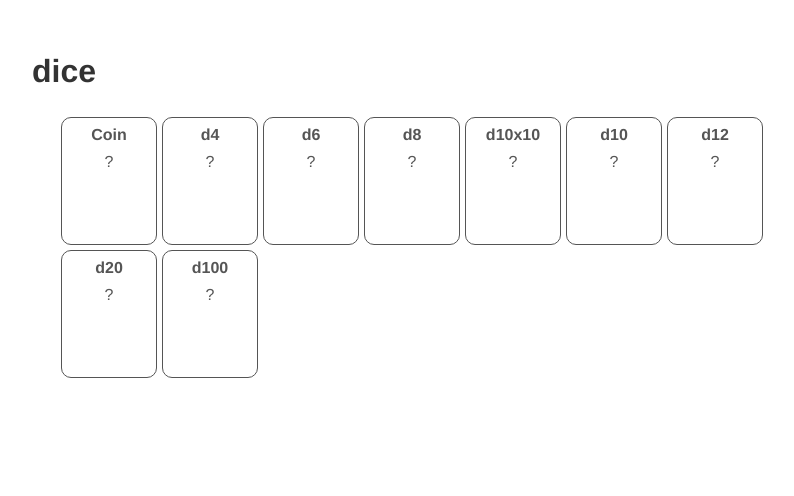
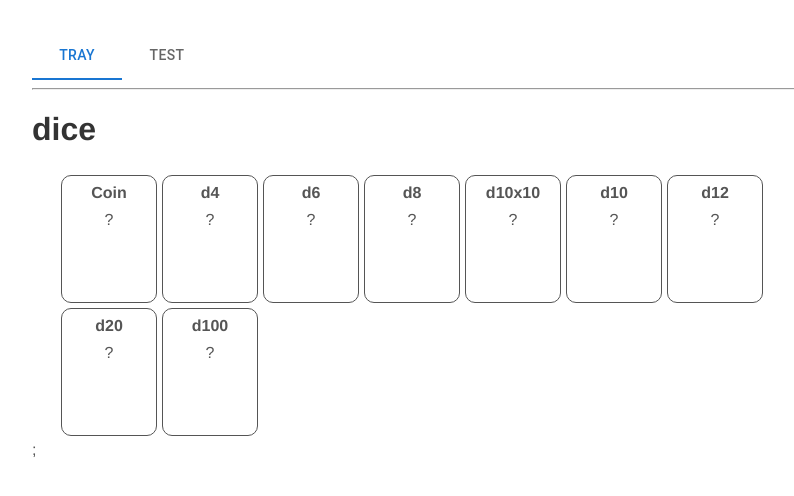
Before and after one commit to rsmyly/dice, a React (Create React App) app: page / in a window 1280 px wide. Shown: the top 496 px of the page, without its empty margins (224-1018 px from the left). Built offline with nearby package versions, Linux system fonts and the light colour scheme.

Commit message:
add basics for tabbed navigation

```diff
--- a/src/App.tsx
+++ b/src/App.tsx
@@ -1,13 +1,25 @@
+import NavContainer from "components/NavContainer.tsx";
 import "./App.css";
 import DiceTray from "./components/DiceTray";
 
+const tabs = [
+  {
+    name: "tray",
+    content: (
+      <>
+        <h1>dice</h1>
+        <DiceTray></DiceTray>
+      </>
+    ),
+  },
+  {
+    name: "test",
+    content: <div>hello world</div>,
+  },
+];
+
 function App() {
-  return (
-    <>
-      <h1>dice</h1>
-      <DiceTray></DiceTray>
-    </>
-  );
+  return <NavContainer tabs={tabs} />;
 }
 
 export default App;
--- /dev/null
+++ b/src/components/NavContainer.tsx/NavContainer.tsx
@@ -0,0 +1,50 @@
+import { Tab, Tabs } from "@mui/material";
+import { useState } from "react";
+
+type NavContainerTabConfig = {
+  name: string;
+  content: React.ReactNode;
+};
+
+type NavContainerProps = {
+  tabs: NavContainerTabConfig[];
+};
+
+const NavContainer = ({ tabs }: NavContainerProps) => {
+  const [currentTabName, setCurrentTabName] = useState(tabs[0].name);
+
+  const handleTabChange = (
+    event: React.SyntheticEvent<Element, Event>,
+    value: string
+  ) => {
+    setCurrentTabName(value);
+  };
+
+  return (
+    <>
+      <Tabs
+        value={currentTabName}
+        onChange={handleTabChange}
+        variant="scrollable"
+        scrollButtons="auto"
+        aria-label="scrollable auto tabs example"
+      >
+        {tabs.map(({ name }) => (
+          <Tab label={name} key={name} value={name} />
+        ))}
+      </Tabs>
+      <hr />
+      {tabs.map((tab) => (
+        <div
+          key={tab.name}
+          style={{ display: tab.name === currentTabName ? "block" : "none" }}
+        >
+          {tab.content}
+        </div>
+      ))}
+      ;
+    </>
+  );
+};
+
+export default NavContainer;
--- /dev/null
+++ b/src/components/NavContainer.tsx/index.ts
@@ -0,0 +1,3 @@
+import NavContainer from "./NavContainer";
+
+export default NavContainer;
```
Also changed, not shown: package.json (+5 -2 lines), 1 other file (tests, documents, lock files or other folders).
